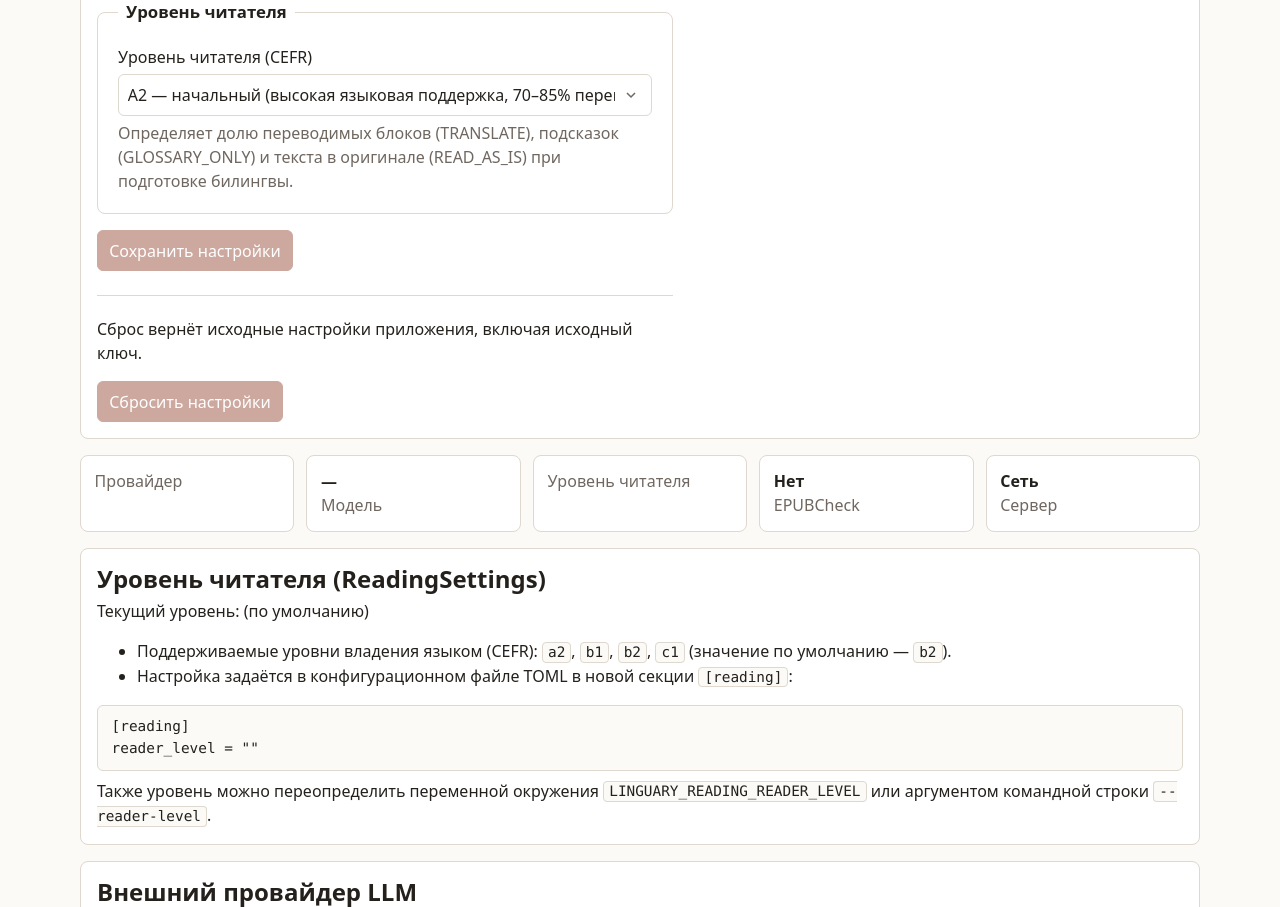
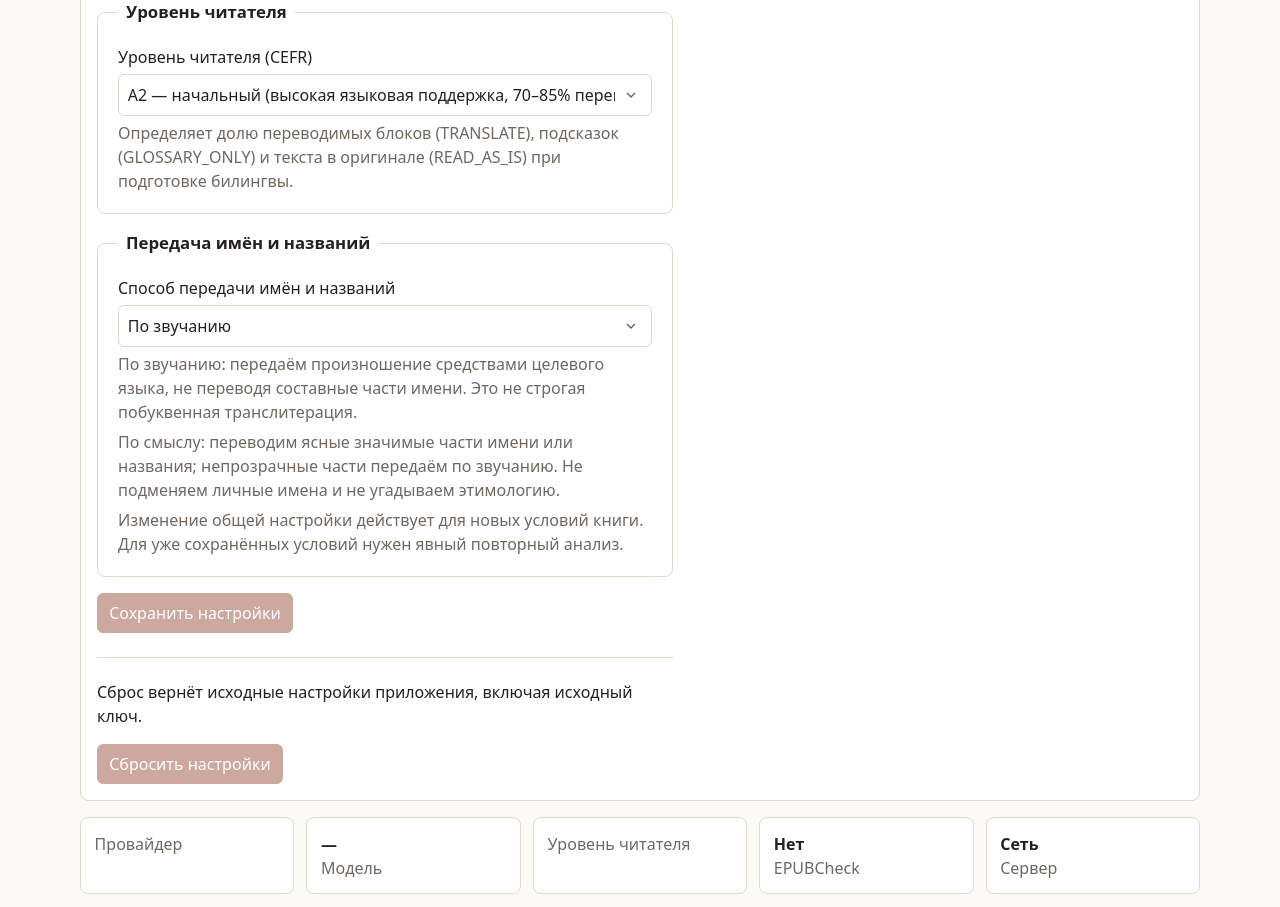
Before and after one commit to vomakarov1/linguary, a Python web app: template src/linguary/web/templates/system/config.html in a window 1280 px wide. Shown: the part 1872-2779 px from the top of the page. Run offline with Jinja, Linux system fonts and the light colour scheme; the template is opened without the code that fills it, so the values that code supplies are empty.

Commit message:
feat(ui): explain and display saved name translation mode

```diff
--- a/src/linguary/web/labels.py
+++ b/src/linguary/web/labels.py
@@ -298,6 +298,7 @@ SETTINGS_STRING_FIELD = "Ожидается строка"
 SETTINGS_INTEGER_FIELD = "Ожидается целое число"
 SETTINGS_REVISION_FIELD = "Ожидается целая редакция не меньше нуля"
 SETTINGS_SAFE_FIELD = "Укажите значение без ключа и учётных данных"
+SETTINGS_NAME_TRANSLATION_STRATEGY_FIELD = "Выберите способ передачи имён: по звучанию или по смыслу"
 
 QUALITY_REVIEW_LABELS = {
     'not-requested': 'Добровольная вычитка выключена', 'running': 'Вычитка выполняется',
--- a/src/linguary/web/templates/system/config.html
+++ b/src/linguary/web/templates/system/config.html
@@ -16,7 +16,7 @@
   {% if settings_error or not can_submit %}
   <p><a href="{{ config_url }}">{% if is_conflict or not can_submit %}Загрузить актуальные настройки{% else %}Вернуться к конфигурации{% endif %}</a></p>
   {% endif %}
-  {% for field, error in field_errors.items() if field not in ('provider', 'base_url', 'api_key', 'model', 'analysis_model', 'processing_model', 'temperature', 'timeout_seconds', 'proxy_mode', 'proxy_url', 'requests_per_minute', 'concurrency', 'reader_level') %}
+  {% for field, error in field_errors.items() if field not in ('provider', 'base_url', 'api_key', 'model', 'analysis_model', 'processing_model', 'temperature', 'timeout_seconds', 'proxy_mode', 'proxy_url', 'requests_per_minute', 'concurrency', 'reader_level', 'name_translation_strategy') %}
   <p class="notice" role="alert">{{ error }}</p>
   {% endfor %}
   <form class="settings-form" action="{{ config_url }}" method="post">
@@ -149,6 +149,21 @@
       </div>
     </fieldset>
 
+    <fieldset class="settings-group">
+      <legend>Передача имён и названий</legend>
+      <div class="settings-field" id="settings-field-name_translation_strategy">
+        <label for="settings-name_translation_strategy">Способ передачи имён и названий</label>
+        <select id="settings-name_translation_strategy" name="name_translation_strategy" {% if 'name_translation_strategy' in field_errors %}aria-invalid="true" aria-describedby="settings-error-name_translation_strategy"{% endif %}>
+          <option value="sound" {% if form_values.name_translation_strategy == 'sound' %}selected{% endif %}>По звучанию</option>
+          <option value="meaning" {% if form_values.name_translation_strategy == 'meaning' %}selected{% endif %}>По смыслу</option>
+        </select>
+        {% if 'name_translation_strategy' in field_errors %}<span id="settings-error-name_translation_strategy" class="settings-field-error" role="alert">{{ field_errors['name_translation_strategy'] }}</span>{% endif %}
+        <p>По звучанию: передаём произношение средствами целевого языка, не переводя составные части имени. Это не строгая побуквенная транслитерация.</p>
+        <p>По смыслу: переводим ясные значимые части имени или названия; непрозрачные части передаём по звучанию. Не подменяем личные имена и не угадываем этимологию.</p>
+        <p>Изменение общей настройки действует для новых условий книги. Для уже сохранённых условий нужен явный повторный анализ.</p>
+      </div>
+    </fieldset>
+
     <button type="submit" {% if not can_submit %}disabled{% endif %}>Сохранить настройки</button>
   </form>
 
```
Also changed, not shown: src/linguary/web/templates/partials/quality_review.html (+8 -1 lines), tests/integration/web/test_conditions_choices.py (+35 -0 lines), tests/integration/web/test_quality_pages.py (+1 -0 lines), tests/integration/web/test_system_settings_form.py (+23 -0 lines).
